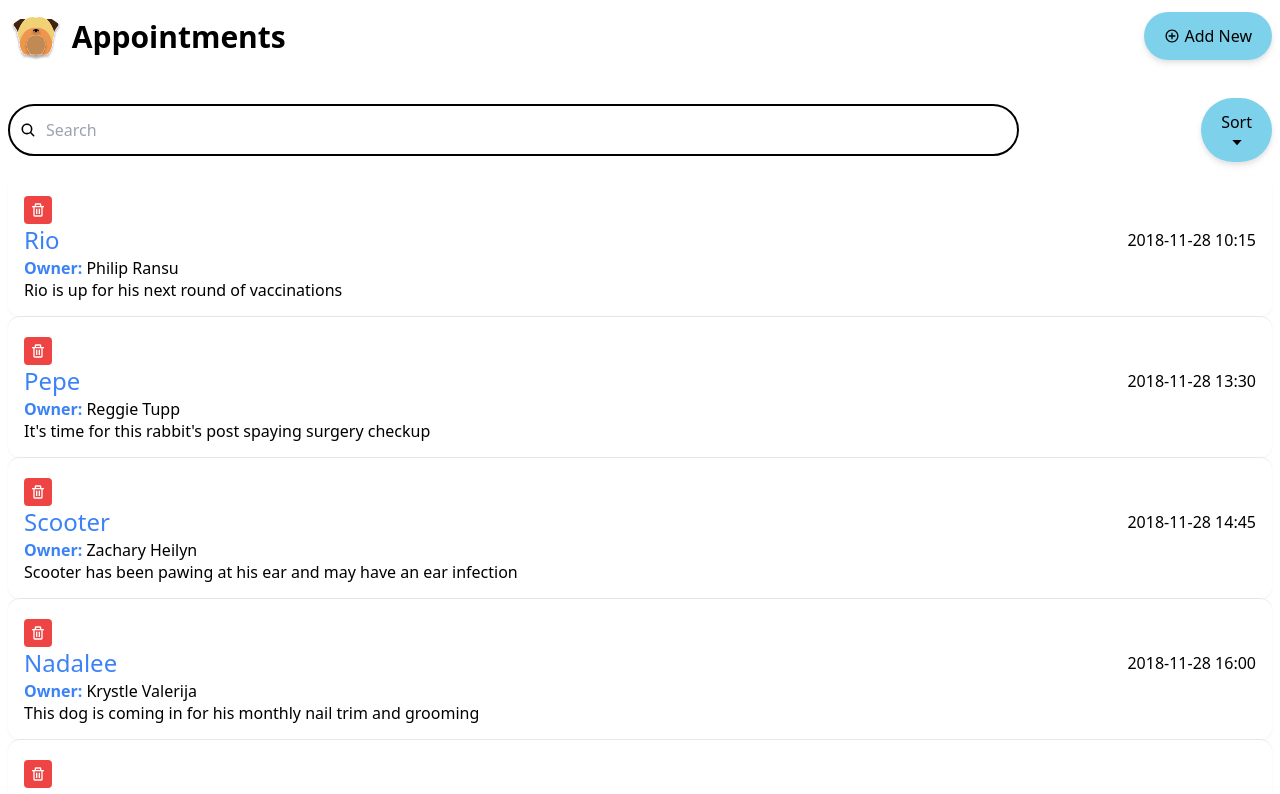
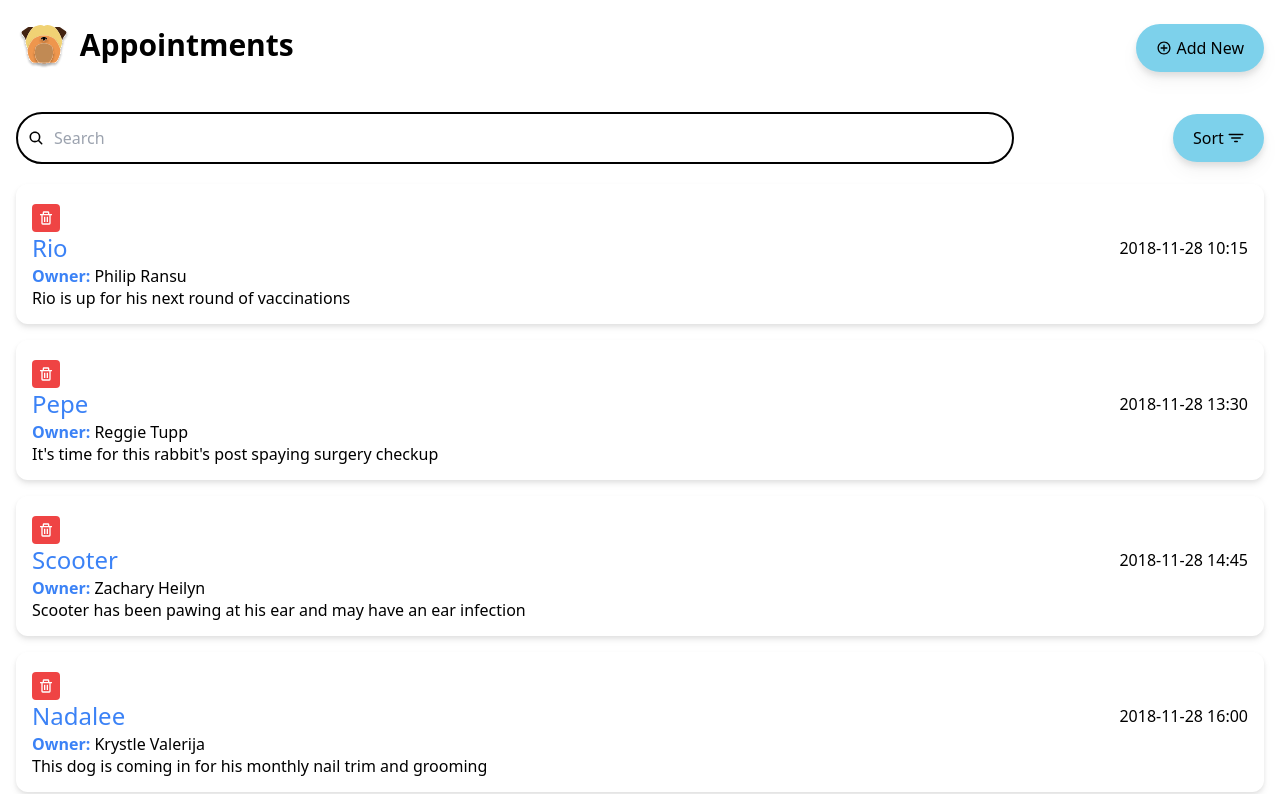
Before and after one commit to Duke0404/Appointments, a React (Create React App) app: page / in a window 1280 px wide. Shown: the top 794 px of the page. Built offline with nearby package versions, Linux system fonts and the light colour scheme.

Commit message:
Improved Appointments' styles

```diff
--- a/src/components/AddAppointment/AddAppointment.tsx
+++ b/src/components/AddAppointment/AddAppointment.tsx
@@ -49,14 +49,14 @@ const AddAppointment = (props: AddAppointmentProps): JSX.Element => {
 					text-text-1
 					rounded-full
 					fixed
-					right-2
+					right-4
 					bottom-5
-					drop-shadow-md
+					drop-shadow-lg
 					z-10
-					md:top-3
+					md:top-6
 					md:bottom-auto
 					hover:bg-accent-secondary-2
-					active:shadow-lg
+					active:shadow-xl
 				"
 			>
 				<IoMdAddCircleOutline className="inline mb-1" /> Add New
--- a/src/components/App/App.tsx
+++ b/src/components/App/App.tsx
@@ -94,11 +94,9 @@ const App = (): JSX.Element => {
 		)
 	)
 
-
-
 	return (
 		<div className='
-			p-2
+			p-4
 			text-text-1
 			bg-background-1
 			dark:text-text-1-dark
@@ -127,8 +125,9 @@ const App = (): JSX.Element => {
 			/>
 
 			<ul className='
-				divide-y
-				divide-gray-200
+				flex
+				flex-col
+				gap-4
 			'>
 				{appointmentListRender}
 			</ul>
--- a/src/components/AppointmentInfo/AppointmentInfo.tsx
+++ b/src/components/AppointmentInfo/AppointmentInfo.tsx
@@ -23,7 +23,7 @@ const AppointmentInfo = (props: AppointmentInfoProps) => (
 			dark:bg-background-2-dark
 			p-4
 			rounded-xl
-			drop-shadow-sm
+			drop-shadow-md
 		"
 		key={props.appointment.id}
 	>
--- a/src/components/Search/Search.tsx
+++ b/src/components/Search/Search.tsx
@@ -3,7 +3,7 @@ import { useState } from "react"
 
 //Icons
 import { IoSearch } from "react-icons/io5"
-import { BiCaretDown } from 'react-icons/bi'
+import { IoFilter } from 'react-icons/io5'
 
 //Components
 import DropDown from '../DropDown/DropDown'
@@ -82,16 +82,17 @@ const Search = (props: SearchProps): JSX.Element => {
 								px-5
 								text-text-1
 								rounded-full
-								drop-shadow-md
+								drop-shadow-lg
 								z-10
+								md:bottom-auto
 								hover:bg-accent-secondary-2
-								active:shadow-lg
+								active:shadow-xl
 							"
 							id="options-menu"
 							aria-haspopup="true"
 							aria-expanded="true"
 						>
-							Sort <BiCaretDown className="ml-2" />
+							Sort <IoFilter className="inline mb-1" />
 						</button>
 
 						<DropDown
```
